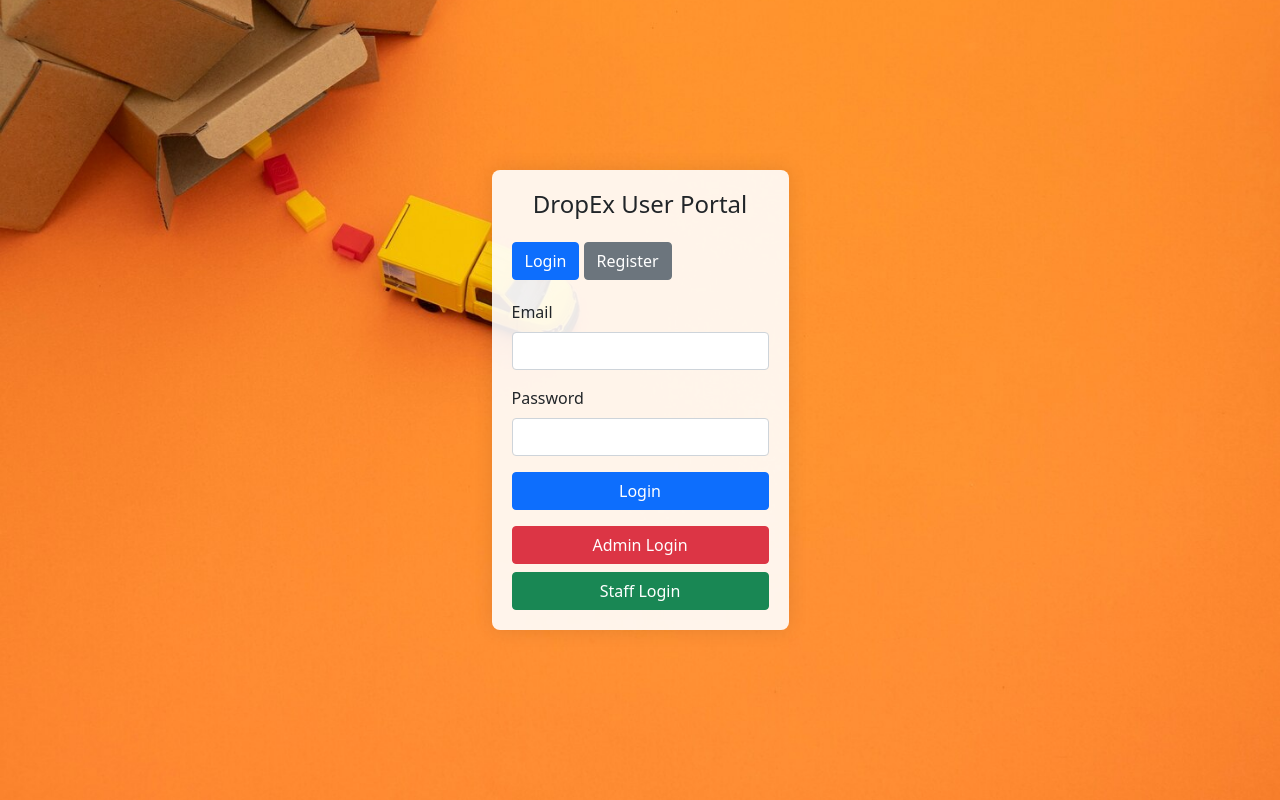
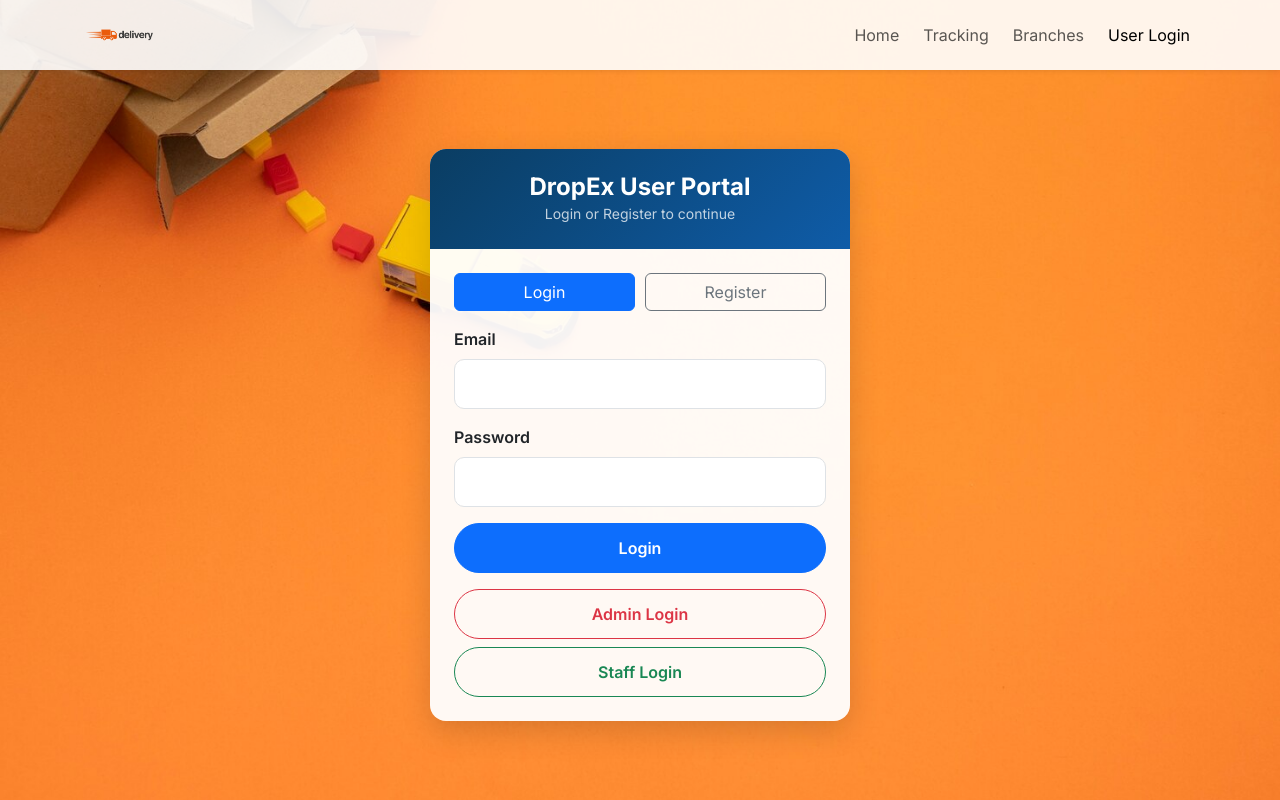
Before and after one commit to K-Musty/e-tracking-system, a PHP site: page /user_login.php in a window 1280 px wide. Run offline with PHP 8.4, Linux system fonts and the light colour scheme.

Commit message:
Upgdrading admin and user login

```diff
--- a/user_login.php
+++ b/user_login.php
@@ -2,24 +2,33 @@
 session_start();
 require_once 'config.php';
 
-// Check if already logged in
-if(isset($_SESSION['user_id'])) {
+/* ----------------------------------
+   Redirect if already logged in
+---------------------------------- */
+if (isset($_SESSION['user_id'])) {
   header("Location: user_dashboard.php");
   exit;
 }
 
+/* ----------------------------------
+   State
+---------------------------------- */
 $error = '';
 $success = '';
 
-// Handle Login
-if ($_SERVER["REQUEST_METHOD"] == "POST" && isset($_POST['login'])) {
-    $email = mysqli_real_escape_string($conn, $_POST['email']);
+/* ----------------------------------
+   Handle Login
+---------------------------------- */
+if ($_SERVER["REQUEST_METHOD"] === "POST" && isset($_POST['login'])) {
+  $email = trim($_POST['email']);
   $password = $_POST['password'];
 
-    $sql = "SELECT * FROM users WHERE email = '$email'";
-    $result = mysqli_query($conn, $sql);
+  $stmt = mysqli_prepare($conn, "SELECT id, username, name, password FROM users WHERE email=? LIMIT 1");
+  mysqli_stmt_bind_param($stmt, "s", $email);
+  mysqli_stmt_execute($stmt);
+  $result = mysqli_stmt_get_result($stmt);
 
-    if (mysqli_num_rows($result) == 1) {
+  if ($result && mysqli_num_rows($result) === 1) {
     $row = mysqli_fetch_assoc($result);
     if (password_verify($password, $row['password'])) {
       $_SESSION['user_id'] = $row['id'];
@@ -27,8 +36,9 @@ if ($_SERVER["REQUEST_METHOD"] == "POST" && isset($_POST['login'])) {
       $_SESSION['name'] = $row['name'];
 
       // Update last login
-            $update_sql = "UPDATE users SET last_login = NOW() WHERE id = " . $row['id'];
-            mysqli_query($conn, $update_sql);
+      $update_stmt = mysqli_prepare($conn, "UPDATE users SET last_login = NOW() WHERE id=?");
+      mysqli_stmt_bind_param($update_stmt, "i", $row['id']);
+      mysqli_stmt_execute($update_stmt);
 
       header("Location: user_dashboard.php");
       exit;
@@ -38,126 +48,172 @@ if ($_SERVER["REQUEST_METHOD"] == "POST" && isset($_POST['login'])) {
   } else {
     $error = "Invalid email or password";
   }
+  mysqli_stmt_close($stmt);
 }
 
-// Handle Registration
-if ($_SERVER["REQUEST_METHOD"] == "POST" && isset($_POST['register'])) {
-    $username = mysqli_real_escape_string($conn, $_POST['reg_username']);
-    $email = mysqli_real_escape_string($conn, $_POST['reg_email']);
+/* ----------------------------------
+   Handle Registration
+---------------------------------- */
+if ($_SERVER["REQUEST_METHOD"] === "POST" && isset($_POST['register'])) {
+  $username = trim($_POST['reg_username']);
+  $email    = trim($_POST['reg_email']);
   $password = password_hash($_POST['reg_password'], PASSWORD_DEFAULT);
-    $name = mysqli_real_escape_string($conn, $_POST['reg_name']);
+  $name     = trim($_POST['reg_name']);
 
-    $check_sql = "SELECT * FROM users WHERE email = '$email' OR username = '$username'";
-    $check_result = mysqli_query($conn, $check_sql);
+  // Check for existing user
+  $stmt = mysqli_prepare($conn, "SELECT id FROM users WHERE email=? OR username=? LIMIT 1");
+  mysqli_stmt_bind_param($stmt, "ss", $email, $username);
+  mysqli_stmt_execute($stmt);
+  $check = mysqli_stmt_get_result($stmt);
 
-    if (mysqli_num_rows($check_result) > 0) {
+  if ($check && mysqli_num_rows($check) > 0) {
     $error = "Email or username already exists!";
   } else {
-        $sql = "INSERT INTO users (username, email, password, name) VALUES ('$username', '$email', '$password', '$name')";
-        if (mysqli_query($conn, $sql)) {
+    $stmt = mysqli_prepare($conn, "INSERT INTO users (username, email, password, name) VALUES (?, ?, ?, ?)");
+    mysqli_stmt_bind_param($stmt, "ssss", $username, $email, $password, $name);
+    if (mysqli_stmt_execute($stmt)) {
       $success = "Registration successful! Please login.";
     } else {
       $error = "Registration failed! Please try again.";
     }
   }
+  mysqli_stmt_close($stmt);
 }
 ?>
-
 <!DOCTYPE html>
 <html lang="en">
 <head>
-    <meta charset="UTF-8">
-    <meta name="viewport" content="width=device-width, initial-scale=1.0">
-    <title>DropEx Login</title>
-    <link href="https://cdn.jsdelivr.net/npm/bootstrap@5.1.3/dist/css/bootstrap.min.css" rel="stylesheet">
+  <meta charset="UTF-8" />
+  <meta name="viewport" content="width=device-width, initial-scale=1" />
+  <title>DropEx — User Login</title>
+
+  <!-- Fonts & Bootstrap -->
+  <link href="https://fonts.googleapis.com/css2?family=Inter:wght@400;500;600;700&display=swap" rel="stylesheet">
+  <link href="https://cdn.jsdelivr.net/npm/bootstrap@5.3.3/dist/css/bootstrap.min.css" rel="stylesheet">
+
   <style>
     body {
+      font-family: Inter, sans-serif;
       background: url('Images/DropExBack.jpg') no-repeat center center fixed;
       background-size: cover;
-            height: 100vh;
-            display: flex;
-            justify-content: center;
-            align-items: center;
+      min-height: 100vh;
+      display: flex; flex-direction: column;
     }
-        .login-form {
-            max-width: 400px;
-            padding: 20px;
-            background: rgba(255, 255, 255, 0.9);
-            border-radius: 8px;
-            box-shadow: 0 0 20px rgba(0,0,0,0.1);
+    .auth-wrap {
+      flex: 1;
+      display: grid;
+      place-items: center;
+      padding: 2rem;
     }
-        .form-toggle {
-            margin-bottom: 20px;
+    .auth-card {
+      max-width: 420px; width: 100%;
+      background: rgba(255,255,255,.95);
+      border-radius: 16px;
+      box-shadow: 0 10px 30px rgba(0,0,0,.15);
+      overflow: hidden;
     }
+    .auth-head {
+      background: linear-gradient(135deg,#0A3D62 0%,#0F5CA8 100%);
+      color: #fff; padding: 1.5rem;
+    }
+    .auth-body { padding: 1.5rem; }
+    .form-control { border-radius: 10px; padding: .75rem 1rem; }
+    .btn-pill { border-radius: 999px; padding: .75rem 1rem; font-weight: 600; }
+    .toggle-btns { display:flex; gap:10px; margin-bottom:1rem; }
+    .toggle-btns .btn { flex:1; }
   </style>
 </head>
 <body>
-    <div class="login-form">
-        <div class="text-center mb-4">
-            <h4>DropEx User Portal</h4>
+
+<!-- NAV -->
+<nav class="navbar navbar-expand-lg sticky-top shadow-sm" style="background: rgba(255,255,255,.9)!important;">
+  <div class="container">
+    <a class="navbar-brand d-flex align-items-center" href="index.php">
+      <img src="Images/logo.png" alt="DropEx" style="height:44px">
+    </a>
+    <button class="navbar-toggler" type="button" data-bs-toggle="collapse" data-bs-target="#mainNav">
+      <span class="navbar-toggler-icon"></span>
+    </button>
+    <div class="collapse navbar-collapse" id="mainNav">
+      <ul class="navbar-nav ms-auto align-items-lg-center gap-lg-2">
+        <li class="nav-item"><a class="nav-link" href="index.php">Home</a></li>
+        <li class="nav-item"><a class="nav-link" href="tracking.php">Tracking</a></li>
+        <li class="nav-item"><a class="nav-link" href="branches.php">Branches</a></li>
+        <li class="nav-item"><a class="nav-link active" href="user_login.php">User Login</a></li>
+      </ul>
+    </div>
+  </div>
+</nav>
+
+<!-- CONTENT -->
+<div class="auth-wrap">
+  <div class="auth-card">
+    <div class="auth-head text-center">
+      <h4 class="fw-bold mb-0">DropEx User Portal</h4>
+      <small class="opacity-75">Login or Register to continue</small>
     </div>
 
-        <?php if($error): ?>
-            <div class="alert alert-danger"><?php echo $error; ?></div>
-        <?php endif; ?>
+    <div class="auth-body">
+      <?php if($error): ?><div class="alert alert-danger"><?php echo $error; ?></div><?php endif; ?>
+      <?php if($success): ?><div class="alert alert-success"><?php echo $success; ?></div><?php endif; ?>
 
-        <?php if($success): ?>
-            <div class="alert alert-success"><?php echo $success; ?></div>
-        <?php endif; ?>
-
-        <div class="form-toggle">
+      <div class="toggle-btns">
         <button class="btn btn-primary" onclick="showLogin()">Login</button>
-            <button class="btn btn-secondary" onclick="showRegister()">Register</button>
+        <button class="btn btn-outline-secondary" onclick="showRegister()">Register</button>
       </div>
 
-        <!-- Login Form -->
-        <form method="POST" action="" id="loginForm">
+      <!-- Login -->
+      <form method="POST" id="loginForm">
         <div class="mb-3">
-            <label for="email" class="form-label">Email</label>
-            <input type="email" class="form-control" id="email" name="email" required>
+          <label class="form-label fw-semibold">Email</label>
+          <input type="email" name="email" class="form-control" required>
         </div>
         <div class="mb-3">
-            <label for="password" class="form-label">Password</label>
-            <input type="password" class="form-control" id="password" name="password" required>
+          <label class="form-label fw-semibold">Password</label>
+          <input type="password" name="password" class="form-control" required>
         </div>
-            <button type="submit" name="login" class="btn btn-primary w-100">Login</button>
-            <div class="mt-3">
-            <a href="admin_login.php" class="btn btn-danger w-100 mb-2">Admin Login</a>
-            <a href="login.php" class="btn btn-success w-100">Staff Login</a>
+        <button type="submit" name="login" class="btn btn-primary btn-pill w-100">Login</button>
+
+        <div class="mt-3 d-grid gap-2">
+          <a href="admin_login.php" class="btn btn-outline-danger btn-pill">Admin Login</a>
+          <a href="login.php" class="btn btn-outline-success btn-pill">Staff Login</a>
         </div>
       </form>
 
-        <!-- Registration Form -->
-        <form method="POST" action="" id="registerForm" style="display: none;">
+      <!-- Register -->
+      <form method="POST" id="registerForm" style="display:none;">
         <div class="mb-3">
-                <label for="reg_name" class="form-label">Full Name</label>
-                <input type="text" class="form-control" id="reg_name" name="reg_name" required>
+          <label class="form-label fw-semibold">Full Name</label>
+          <input type="text" name="reg_name" class="form-control" required>
         </div>
         <div class="mb-3">
-                <label for="reg_username" class="form-label">Username</label>
-                <input type="text" class="form-control" id="reg_username" name="reg_username" required>
+          <label class="form-label fw-semibold">Username</label>
+          <input type="text" name="reg_username" class="form-control" required>
         </div>
         <div class="mb-3">
-                <label for="reg_email" class="form-label">Email</label>
-                <input type="email" class="form-control" id="reg_email" name="reg_email" required>
+          <label class="form-label fw-semibold">Email</label>
+          <input type="email" name="reg_email" class="form-control" required>
         </div>
         <div class="mb-3">
-                <label for="reg_password" class="form-label">Password</label>
-                <input type="password" class="form-control" id="reg_password" name="reg_password" required>
+          <label class="form-label fw-semibold">Password</label>
+          <input type="password" name="reg_password" class="form-control" required>
         </div>
-            <button type="submit" name="register" class="btn btn-primary w-100">Register</button>
+        <button type="submit" name="register" class="btn btn-primary btn-pill w-100">Register</button>
       </form>
     </div>
+  </div>
+</div>
 
+<!-- Scripts -->
+<script src="https://cdn.jsdelivr.net/npm/bootstrap@5.3.3/dist/js/bootstrap.bundle.min.js"></script>
 <script>
   function showLogin() {
-            document.getElementById('loginForm').style.display = 'block';
-            document.getElementById('registerForm').style.display = 'none';
+    document.getElementById('loginForm').style.display='block';
+    document.getElementById('registerForm').style.display='none';
   }
-
   function showRegister() {
-            document.getElementById('loginForm').style.display = 'none';
-            document.getElementById('registerForm').style.display = 'block';
+    document.getElementById('loginForm').style.display='none';
+    document.getElementById('registerForm').style.display='block';
   }
 </script>
 </body>
```
Also changed, not shown: admin_login.php (+153 -87 lines). Lines whose indentation alone changed are shown as unchanged.
